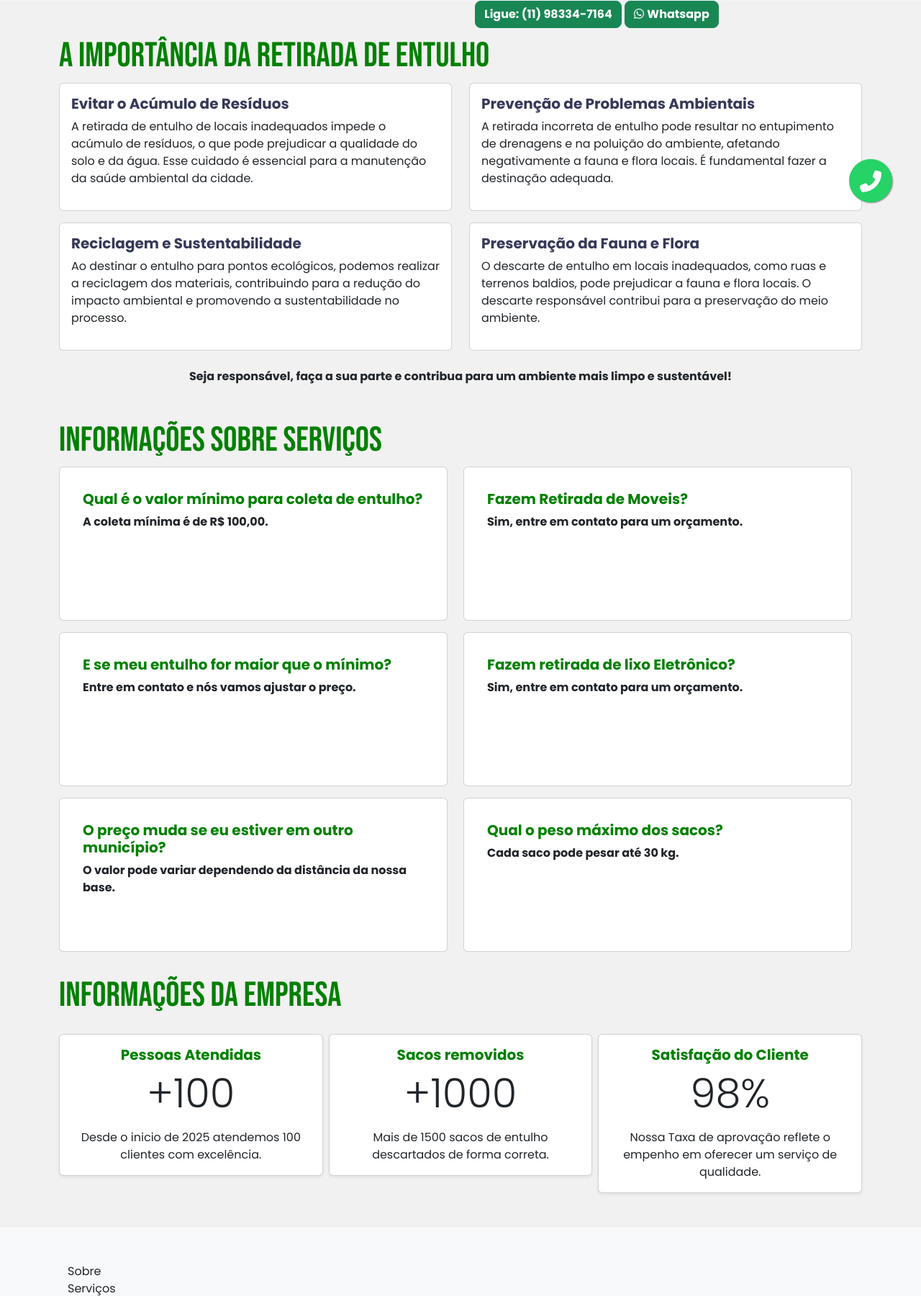
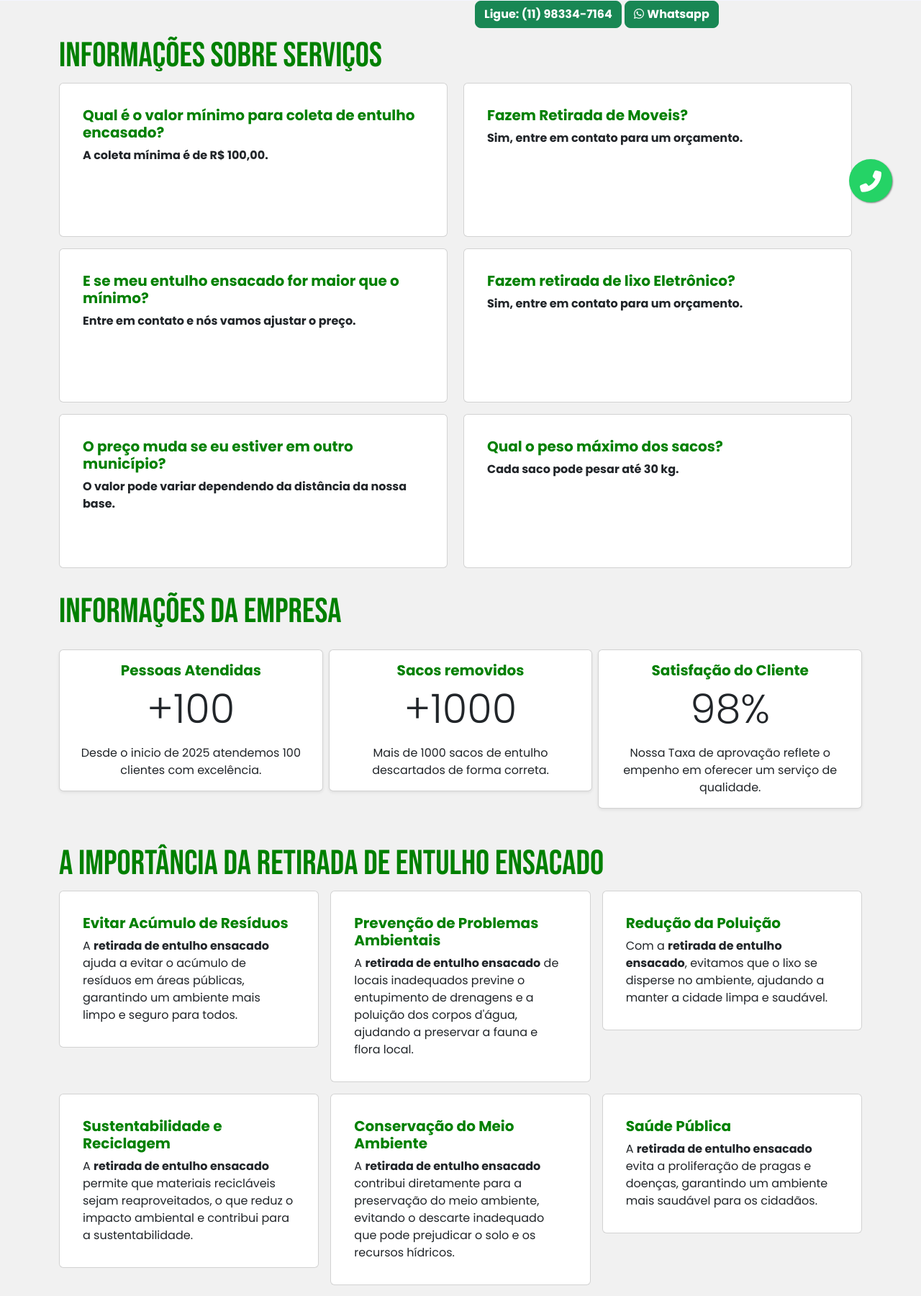
Before and after one commit to Bruno-Fioreze/transporteeco, a Django app: page /v3/ in a window 1280 px wide. Shown: the part 479-2279 px from the top of the page at 72% size. Run offline with Django 4.2, Linux system fonts and the light colour scheme; some libraries are stand-ins or nearby versions.

Commit message:
feat: added new changes

```diff
--- a/core/static/sitemap.xml
+++ b/core/static/sitemap.xml
@@ -42,5 +42,10 @@ Fazemos a retirada de entulho em São Paulo Capital e Regiões Metropolitanas à
   <lastmod>2025-02-14T23:25:27+00:00</lastmod>
 </url>
 
+<url>
+  <loc>https://transporteeco.com.br/v3/</loc>
+  <lastmod>2025-02-14T23:25:27+00:00</lastmod>
+</url>
+
 
 </urlset>
--- a/core/templates/new_lp.html
+++ b/core/templates/new_lp.html
@@ -19,7 +19,7 @@
     content="{{type}} de entulho ensacado são paulo, {{type}} de entulho ensacado sp, {{type}} de entulho ensacado, entulho, {{type}} entulho ensacado São Paulo, {{type}} de entulho ensacado Interlagos, {{type}} de entulho ensacado, {{type}} de entulho ensacado, {{type}} de entulho ensacado SP">
   <title>{{type|upper}} DE ENTULHO ENSACADO {{regiao|upper}}</title>
   <meta name="description"
-    content="{{type}} de Entulho ensacado em São Paulo, empresa especializada em {{type}} de entulho ensacado, {{type}} de entulho na cidade de São Paulo">
+    content="{{type}} de entulho ensacado em São Paulo, empresa especializada em {{type}} de entulho ensacado, {{type}} de entulho na cidade de São Paulo, coleta de entulho ensacado, remocação de entulho ensacado">
   <meta name="robots" content="index, follow, max-image-preview:large, max-snippet:-1, max-video-preview:-1">
   <!-- Google tag (gtag.js) -->
   <script async src="https://www.googletagmanager.com/gtag/js?id=AW-16921840450"></script>
@@ -62,10 +62,10 @@
 
         <div class="col-md-6 d-flex justify-content-center align-items-center order-lg-2">
           <div class="p-3">
-            <h1 class="custom-highlight">Retirada de entulho ensacado</h1>
+            <h1 class="custom-highlight">{{type}} de entulho ensacado</h1>
             <h2>Atendemos em São Paulo - Capital</h2>
             <p>
-              Realizamos a retirada de entulho ensacado e outros materiais de forma correta e sustentavel.
+              Realizamos a {{type}} de entulho ensacado e outros materiais de forma correta e sustentavel.
               Entre em contato:
             </p>
             <a href="tel:+5511983347164" class="btn btn-success rounded-3"><strong>
@@ -81,98 +81,40 @@
     </section>
   </header>
   <main class="main container">
-    <section id="about" class="mt-5">
-      <h2 class="title-green" data-aos="fade-up" data-aos-duration="1000">A Importância da Retirada de Entulho</h2>
 
-      <div class="row">
-        <div class="col-md-6" data-aos="fade-right" data-aos-duration="1000">
-          <div class="card" data-aos="slide-up" data-aos-duration="1000">
-            <div class="card-body">
-              <h5 class="section-title">Evitar o Acúmulo de Resíduos</h5>
-              <p class="section-content">
-                A retirada de entulho de locais inadequados impede o acúmulo de resíduos, o que pode prejudicar a
-                qualidade do solo e da água. Esse cuidado é essencial para a manutenção da saúde ambiental da cidade.
-              </p>
-            </div>
-          </div>
-        </div>
 
-        <div class="col-md-6" data-aos="fade-left" data-aos-duration="1000">
-          <div class="card" data-aos="slide-up" data-aos-duration="1000" data-aos-delay="200">
-            <div class="card-body">
-              <h5 class="section-title">Prevenção de Problemas Ambientais</h5>
-              <p class="section-content">
-                A retirada incorreta de entulho pode resultar no entupimento de drenagens e na poluição do ambiente,
-                afetando negativamente a fauna e flora locais. É fundamental fazer a destinação adequada.
-              </p>
-            </div>
-          </div>
-        </div>
-      </div>
-
-      <div class="row mt-3">
-        <div class="col-md-6" data-aos="fade-right" data-aos-duration="1000">
-          <div class="card" data-aos="slide-up" data-aos-duration="1000">
-            <div class="card-body">
-              <h5 class="section-title">Reciclagem e Sustentabilidade</h5>
-              <p class="section-content">
-                Ao destinar o entulho para pontos ecológicos, podemos realizar a reciclagem dos materiais, contribuindo
-                para a redução do impacto ambiental e promovendo a sustentabilidade no processo.
-              </p>
-            </div>
-          </div>
-        </div>
-
-        <div class="col-md-6" data-aos="fade-left" data-aos-duration="1000">
-          <div class="card" data-aos="slide-up" data-aos-duration="1000" data-aos-delay="200">
-            <div class="card-body">
-              <h5 class="section-title">Preservação da Fauna e Flora</h5>
-              <p class="section-content">
-                O descarte de entulho em locais inadequados, como ruas e terrenos baldios, pode prejudicar a fauna e
-                flora locais. O descarte responsável contribui para a preservação do meio ambiente.
-              </p>
-            </div>
-          </div>
-        </div>
-      </div>
-
-      <div class="text-center mt-4" data-aos="fade-up" data-aos-duration="1000">
-        <p><strong>Seja responsável, faça a sua parte e contribua para um ambiente mais limpo e sustentável!</strong>
-        </p>
-      </div>
-    </section>
     <section id="services" class="mt-5">
-      <h2 class="title-green" data-aos="fade-up" data-aos-duration="1000">Informações sobre serviços</h2>
+      <h2 class="title-green" data-aos="fade-up" data-aos-duration="500">Informações sobre serviços</h2>
       <div class="row g-2 justify-content-around custom-class-service">
         <div class="col-md-6 d-flex justify-content-center align-items-center order-1" data-aos="fade-left"
           data-aos-duration="1200">
           <div class="col">
-            <div class="card p-3 mb-3 custom-services-card" style="max-width: 540px" data-aos="zoom-in"
-              data-aos-duration="1000">
+            <div class="card p-3 mb-3 custom-services-card-v2" style="max-width: 540px" data-aos="zoom-in"
+              data-aos-duration="500">
               <div class="row g-0">
                 <div class="col-md-12 card-size-min">
                   <div class="card-body custom-text">
-                    <h5 class="card-title">Qual é o valor mínimo para coleta de entulho?</h5>
+                    <h5 class="card-title">Qual é o valor mínimo para coleta de entulho encasado?</h5>
                     <p class="card-text"><strong>A coleta mínima é de R$ 100,00.</strong></p>
                   </div>
                 </div>
               </div>
             </div>
 
-            <div class="card p-3 mb-3 custom-services-card" style="max-width: 540px" data-aos="zoom-in"
-              data-aos-duration="1000" data-aos-delay="200">
+            <div class="card p-3 mb-3 custom-services-card-v2" style="max-width: 540px" data-aos="zoom-in"
+              data-aos-duration="500" data-aos-delay="200">
               <div class="row g-0">
                 <div class="col-md-12 card-size-min">
                   <div class="card-body custom-text">
-                    <h5 class="card-title">E se meu entulho for maior que o mínimo?</h5>
+                    <h5 class="card-title">E se meu entulho ensacado for maior que o mínimo?</h5>
                     <p class="card-text"><strong>Entre em contato e nós vamos ajustar o preço.</strong></p>
                   </div>
                 </div>
               </div>
             </div>
 
-            <div class="card p-3 mb-3 custom-services-card" style="max-width: 540px" data-aos="zoom-in"
-              data-aos-duration="1000" data-aos-delay="400">
+            <div class="card p-3 mb-3 custom-services-card-v2" style="max-width: 540px" data-aos="zoom-in"
+              data-aos-duration="500" data-aos-delay="400">
               <div class="row g-0">
                 <div class="col-md-12 card-size-min">
                   <div class="card-body custom-text">
@@ -188,8 +130,8 @@
         <div class="col-md-6 d-flex justify-content-center align-items-center order-1" data-aos="fade-right"
           data-aos-duration="1200">
           <div class="col">
-            <div class="card p-3 mb-3 custom-services-card" style="max-width: 540px" data-aos="zoom-in"
-              data-aos-duration="1000">
+            <div class="card p-3 mb-3 custom-services-card-v2" style="max-width: 540px" data-aos="zoom-in"
+              data-aos-duration="500">
               <div class="row g-0">
                 <!-- <div class="col-md-4 gy-3">
                   <img src="{% static '/images/service3.png' %}" alt="services"
@@ -204,8 +146,8 @@
               </div>
             </div>
 
-            <div class="card p-3 mb-3 custom-services-card" style="max-width: 540px" data-aos="zoom-in"
-              data-aos-duration="1000" data-aos-delay="200">
+            <div class="card p-3 mb-3 custom-services-card-v2" style="max-width: 540px" data-aos="zoom-in"
+              data-aos-duration="500" data-aos-delay="200">
               <div class="row g-0">
                 <!-- <div class="col-md-4 gy-3">
                   <img src="{% static '/images/service3.png' %}" alt="" class="mx-auto d-block custom-img-width" />
@@ -219,8 +161,8 @@
               </div>
             </div>
 
-            <div class="card p-3 mb-3 custom-services-card" style="max-width: 540px" data-aos="zoom-in"
-              data-aos-duration="1000" data-aos-delay="400">
+            <div class="card p-3 mb-3 custom-services-card-v2" style="max-width: 540px" data-aos="zoom-in"
+              data-aos-duration="500" data-aos-delay="400">
               <div class="row g-0 card-size-min">
                 <!-- <div class="col-md-4 gy-3">
                   <img src="{% static '/images/service3.png' %}" alt="" class="mx-auto d-block custom-img-width" />
@@ -240,7 +182,7 @@
     <section id="stats">
       <h2 class=" mb-4 title-green mt-3">Informações da Empresa</h2>
       <div class="row g-2 justify-content-around custom-class-service">
-        <div class="col" data-aos="fade-up" data-aos-duration="1000">
+        <div class="col" data-aos="fade-up" data-aos-duration="500">
           <div class="card shadow-sm">
             <div class="card-body text-center">
               <h5 class="card-title">Pessoas Atendidas</h5>
@@ -250,17 +192,17 @@
           </div>
         </div>
 
-        <div class="col" data-aos="fade-up" data-aos-duration="1000" data-aos-delay="200">
+        <div class="col" data-aos="fade-up" data-aos-duration="500" data-aos-delay="200">
           <div class="card shadow-sm">
             <div class="card-body text-center">
               <h5 class="card-title">Sacos removidos</h5>
               <p class="card-text display-4">+1000</p>
-              <p class="card-text">Mais de 1500 sacos de entulho descartados de forma correta.</p>
+              <p class="card-text">Mais de 1000 sacos de entulho descartados de forma correta.</p>
             </div>
           </div>
         </div>
 
-        <div class="col" data-aos="fade-up" data-aos-duration="1000" data-aos-delay="400">
+        <div class="col" data-aos="fade-up" data-aos-duration="500" data-aos-delay="400">
           <div class="card shadow-sm">
             <div class="card-body text-center">
               <h5 class="card-title">Satisfação do Cliente</h5>
@@ -272,7 +214,161 @@
       </div>
 
     </section>
+    <section id="importance" class="mt-5">
+      <h2 class="title-green" data-aos="fade-up" data-aos-duration="500">A Importância da Retirada de Entulho Ensacado</h2>
+      <div class="row g-3">
+        <div class="col-md-4" data-aos="fade-up" data-aos-duration="500">
+          <div class="card p-3 mb-3 custom-services-card">
+            <div class="card-body">
+              <h5 class="card-title">Evitar Acúmulo de Resíduos</h5>
+              <p class="card-text">
+                A <strong>retirada de entulho ensacado</strong> ajuda a evitar o acúmulo de resíduos em áreas públicas, garantindo
+                um ambiente mais limpo e seguro para todos.
+              </p>
+            </div>
+          </div>
+        </div>
 
+        <div class="col-md-4" data-aos="fade-up" data-aos-duration="500" data-aos-delay="200">
+          <div class="card p-3 mb-3 custom-services-card">
+            <div class="card-body">
+              <h5 class="card-title">Prevenção de Problemas Ambientais</h5>
+              <p class="card-text">
+                A <strong>retirada de entulho ensacado</strong> de locais inadequados previne o entupimento de drenagens e
+                a poluição dos corpos d'água, ajudando a preservar a fauna e flora local.
+              </p>
+            </div>
+          </div>
+        </div>
+
+        <div class="col-md-4" data-aos="fade-up" data-aos-duration="500" data-aos-delay="400">
+          <div class="card p-3 mb-3 custom-services-card">
+            <div class="card-body">
+              <h5 class="card-title">Redução da Poluição</h5>
+              <p class="card-text">
+                Com a <strong>retirada de entulho ensacado</strong>, evitamos que o lixo se disperse no ambiente, ajudando a
+                manter a cidade limpa e saudável.
+              </p>
+            </div>
+          </div>
+        </div>
+      </div>
+
+      <div class="row g-3">
+        <div class="col-md-4" data-aos="fade-up" data-aos-duration="500" data-aos-delay="600">
+          <div class="card p-3 mb-3 custom-services-card">
+            <div class="card-body">
+              <h5 class="card-title">Sustentabilidade e Reciclagem</h5>
+              <p class="card-text">
+                A <strong>retirada de entulho ensacado</strong> permite que materiais recicláveis sejam reaproveitados, o que
+                reduz o impacto ambiental e contribui para a sustentabilidade.
+              </p>
+            </div>
+          </div>
+        </div>
+
+        <div class="col-md-4" data-aos="fade-up" data-aos-duration="500" data-aos-delay="800">
+          <div class="card p-3 mb-3 custom-services-card">
+            <div class="card-body">
+              <h5 class="card-title">Conservação do Meio Ambiente</h5>
+              <p class="card-text">
+                A <strong>retirada de entulho ensacado</strong> contribui diretamente para a preservação do meio ambiente,
+                evitando o descarte inadequado que pode prejudicar o solo e os recursos hídricos.
+              </p>
+            </div>
+          </div>
+        </div>
+
+        <div class="col-md-4" data-aos="fade-up" data-aos-duration="500" data-aos-delay="1000">
+          <div class="card p-3 mb-3 custom-services-card">
+            <div class="card-body">
+              <h5 class="card-title">Saúde Pública</h5>
+              <p class="card-text">
+                A <strong>retirada de entulho ensacado</strong> evita a proliferação de pragas e doenças, garantindo um ambiente
+                mais saudável para os cidadãos.
+              </p>
+            </div>
+          </div>
+        </div>
+      </div>
+
+      <div class="row g-3">
+        <div class="col-md-4" data-aos="fade-up" data-aos-duration="500" data-aos-delay="1200">
+          <div class="card p-3 mb-3 custom-services-card">
+            <div class="card-body">
+              <h5 class="card-title">Cumprimento das Normas Ambientais</h5>
+              <p class="card-text">
+                A <strong>retirada de entulho ensacado</strong> é fundamental para o cumprimento das leis ambientais e evita
+                multas relacionadas ao descarte incorreto de resíduos.
+              </p>
+            </div>
+          </div>
+        </div>
+
+        <div class="col-md-4" data-aos="fade-up" data-aos-duration="500" data-aos-delay="1400">
+          <div class="card p-3 mb-3 custom-services-card">
+            <div class="card-body">
+              <h5 class="card-title">Melhora a Qualidade de Vida</h5>
+              <p class="card-text">
+                Com a <strong>retirada de entulho ensacado</strong>, podemos viver em uma cidade mais limpa e agradável,
+                melhorando a qualidade de vida para todos os cidadãos.
+              </p>
+            </div>
+          </div>
+        </div>
+
+        <div class="col-md-4" data-aos="fade-up" data-aos-duration="500" data-aos-delay="1600">
+          <div class="card p-3 mb-3 custom-services-card">
+            <div class="card-body">
+              <h5 class="card-title">Economia de Espaço</h5>
+              <p class="card-text">
+                A <strong>retirada de entulho ensacado</strong> contribui para a economia de espaço urbano, liberando áreas que
+                podem ser utilizadas de forma mais produtiva e sustentável.
+              </p>
+            </div>
+          </div>
+        </div>
+      </div>
+
+      <div class="row g-3">
+        <div class="col-md-4" data-aos="fade-up" data-aos-duration="500" data-aos-delay="1800">
+          <div class="card p-3 mb-3 custom-services-card">
+            <div class="card-body">
+              <h5 class="card-title">Apoio ao Desenvolvimento Urbano</h5>
+              <p class="card-text">
+                A <strong>retirada de entulho ensacado</strong> é um passo importante para o desenvolvimento ordenado da cidade,
+                garantindo que o ambiente urbano seja bem mantido e sem riscos.
+              </p>
+            </div>
+          </div>
+        </div>
+
+        <div class="col-md-4" data-aos="fade-up" data-aos-duration="500" data-aos-delay="2000">
+          <div class="card p-3 mb-3 custom-services-card">
+            <div class="card-body">
+              <h5 class="card-title">Contribuição para a Economia Circular</h5>
+              <p class="card-text">
+                A <strong>retirada de entulho ensacado</strong> apoia a economia circular, promovendo a reutilização e
+                reciclagem de materiais, o que fortalece práticas sustentáveis.
+              </p>
+            </div>
+          </div>
+        </div>
+
+        <div class="col-md-4" data-aos="fade-up" data-aos-duration="500" data-aos-delay="2200">
+          <div class="card p-3 mb-3 custom-services-card">
+            <div class="card-body">
+              <h5 class="card-title">Atenção às Gerações Futuras</h5>
+              <p class="card-text">
+                A <strong>retirada de entulho ensacado</strong> é essencial para deixar um legado ambiental positivo, garantindo
+                um futuro mais limpo e sustentável para as gerações futuras.
+              </p>
+            </div>
+          </div>
+        </div>
+      </div>
+
+    </section>
   </main>
   <footer id="footer" class="bg-light text-center text-lg-start mt-5">
     <div class="container p-4">
--- a/core/views.py
+++ b/core/views.py
@@ -6,7 +6,8 @@ def view_home(request):
 
 
 def view_home_v3(request):
-    return render(request, 'new_lp.html')
+    context = {"type": "retirada", "title": "RETIRADA", "regiao": "São Paulo"}
+    return render(request, 'new_lp.html', context=context)
 
 
 def view_home_teste(request):
--- a/static/sitemap.xml
+++ b/static/sitemap.xml
@@ -42,4 +42,9 @@
   <lastmod>2025-02-14T23:25:27+00:00</lastmod>
 </url>
 
+<url>
+  <loc>https://transporteeco.com.br/v3/</loc>
+  <lastmod>2025-02-14T23:25:27+00:00</lastmod>
+</url>
+
 </urlset>
```
Also changed, not shown: core/static/css/master.css (+20 -0 lines).
